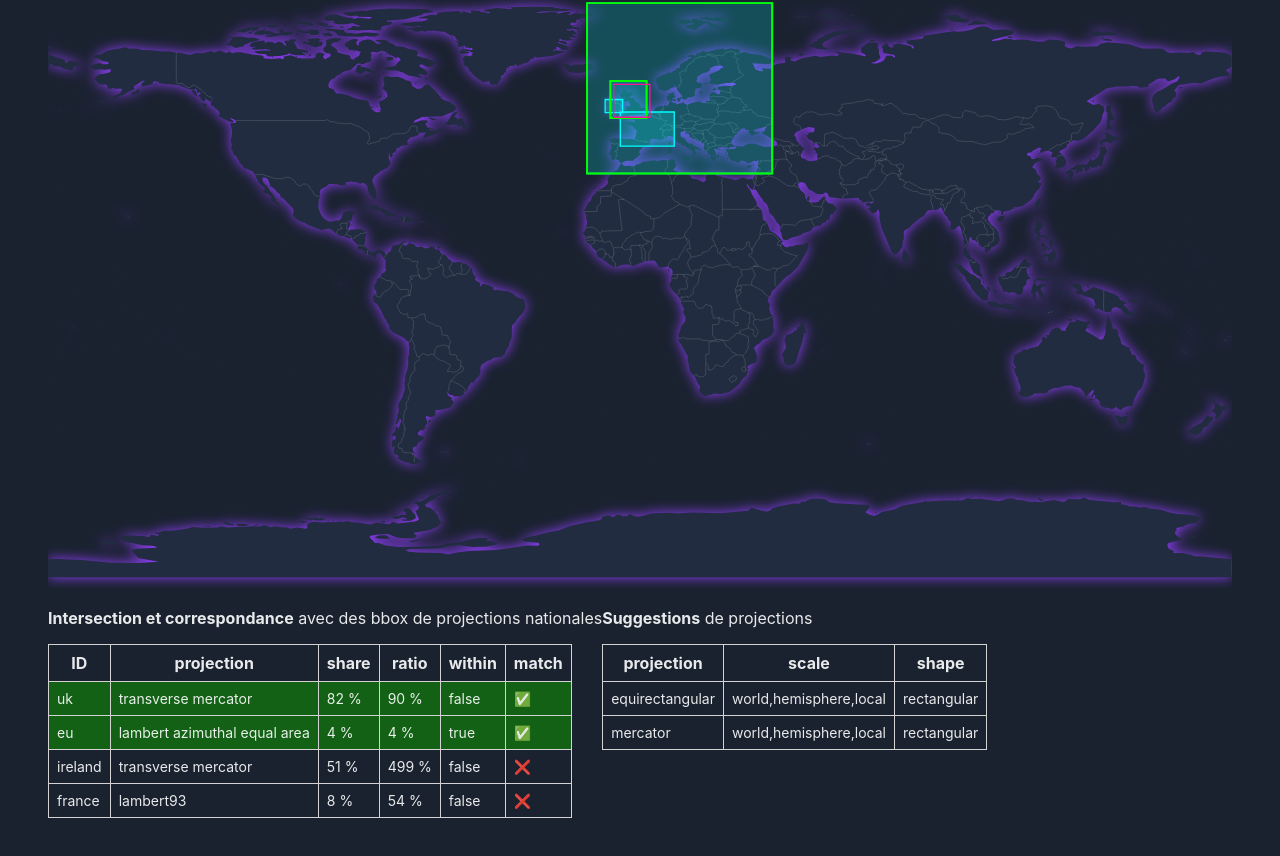
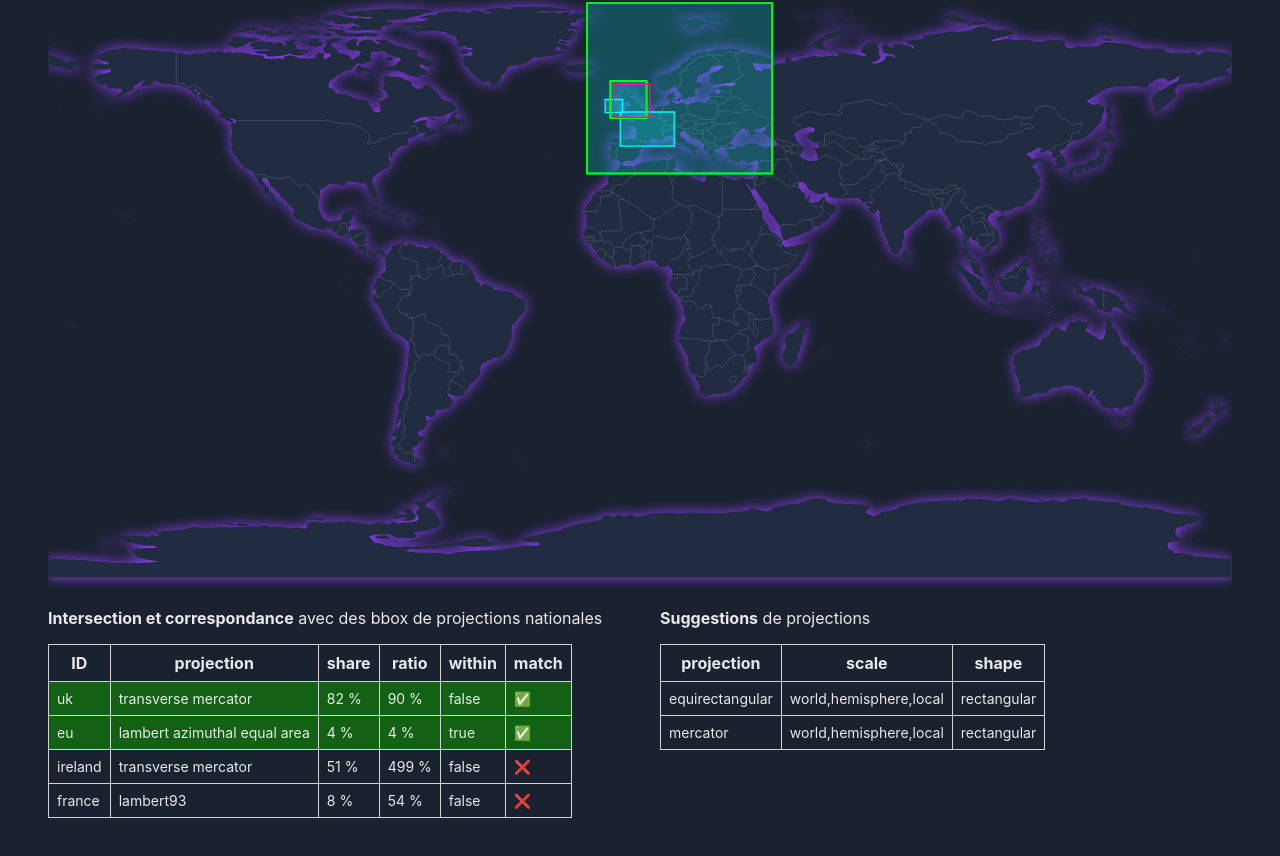
Before and after one commit to AtelierCartographie/proj-suggest, a SvelteKit app: page / in a window 1280 px wide. Shown: the part 347-1203 px from the top of the page. Built offline with nearby package versions, Linux system fonts and the light colour scheme.

Commit message:
front-test: fix some style

```diff
--- a/src/routes/Table.svelte
+++ b/src/routes/Table.svelte
@@ -84,8 +84,11 @@
 
 <style>
 	#results {
-		display: flex;
-		flex-direction: row;
+		display: grid;
+		grid-template-columns: repeat(2, 1fr);
+		grid-template-rows: 1fr;
+		grid-column-gap: 40px;
+		grid-row-gap: 0px;
 	}
 	.table-container {
 		overflow-x: auto;
```
